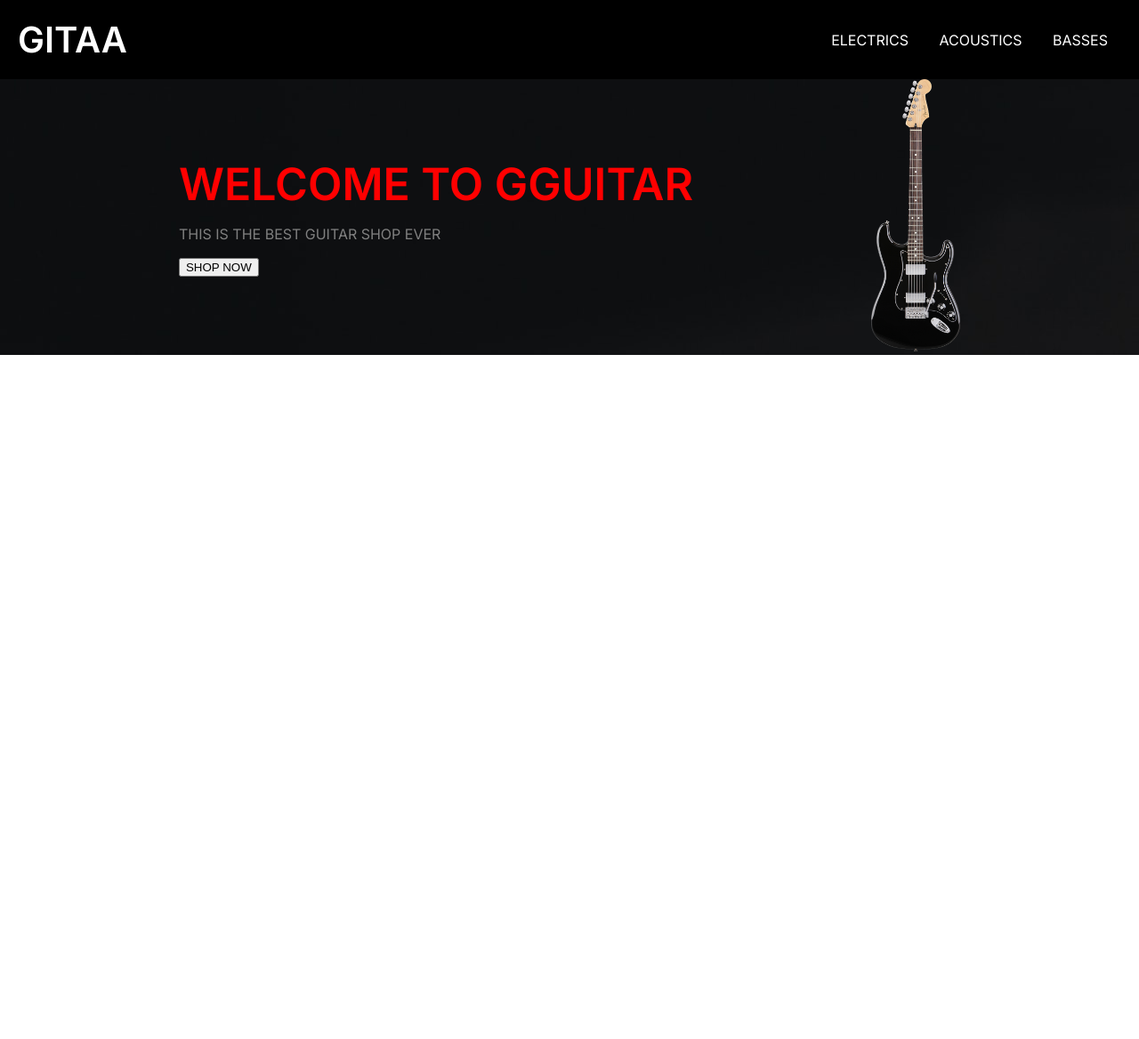
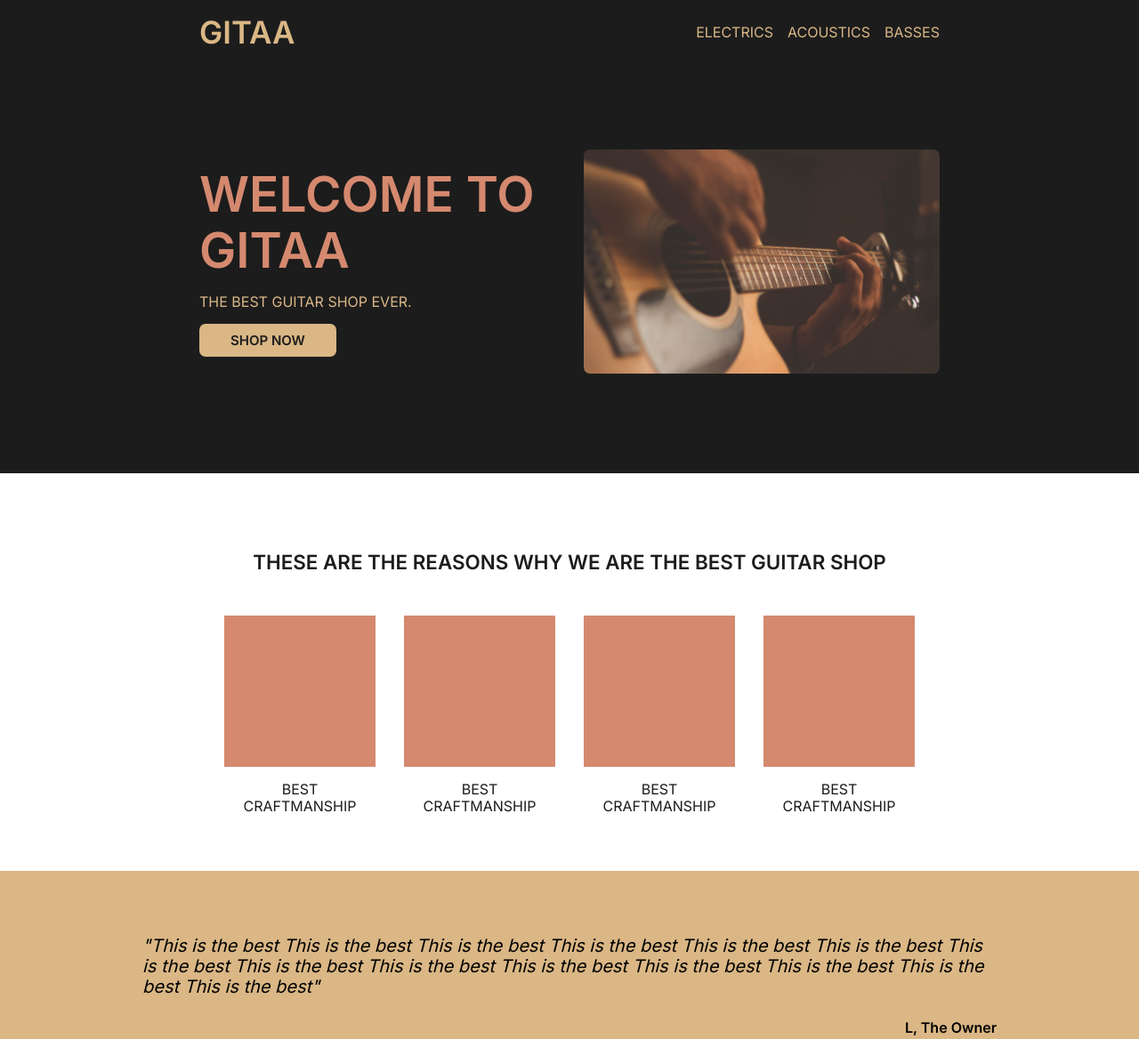
Before and after one commit to Nakasune/practice-landingpage2, a plain HTML site: page index.html in a window 1280 px wide. Shown: the top 1168 px of the page at 89% size. Before the commit the page ends 800 px from the top, so only its background shows below. Drawn offline with nearby package versions, Linux system fonts and the light colour scheme.

Commit message:
done for now

```diff
--- a/index.html
+++ b/index.html
@@ -4,56 +4,89 @@
     <meta charset="UTF-8">
     <meta http-equiv="X-UA-Compatible" content="IE=edge">
     <meta name="viewport" content="width=device-width, initial-scale=1.0">
+    <link rel="stylesheet" href="style.css">
     <link rel="preconnect" href="https://fonts.googleapis.com">
     <link rel="preconnect" href="https://fonts.gstatic.com" crossorigin>
     <link href="https://fonts.googleapis.com/css2?family=Inter:wght@400;600&display=swap" rel="stylesheet">
+    <link rel="stylesheet" href="https://cdnjs.cloudflare.com/ajax/libs/normalize/8.0.1/normalize.min.css" integrity="sha512-NhSC1YmyruXifcj/KFRWoC561YpHpc5Jtzgvbuzx5VozKpWvQ+4nXhPdFgmx8xqexRcpAglTj9sIBWINXa8x5w==" crossorigin="anonymous" referrerpolicy="no-referrer" />
     <title>Gitaa</title>
-    <link rel="stylesheet" href="style.css">
 </head>
 <body>
-    <div class="container">
-
-        <!-- navbar -->
-
-        <nav class="navbar">
-            <div class="logo">
-                <h1>GITAA</h1>
+    <div class="wrapper">
+        <div id="first">
+            <nav>
+                <div id="navLogo">GITAA</div>
+                <ul>
+                    <li>ELECTRICS</li>
+                    <li>ACOUSTICS</li>
+                    <li>BASSES</li>
+                </ul>
+            </nav>
+            <div id="hero">
+                <div id="heroLeft">
+                    <h2>WELCOME TO GITAA</h2>
+                    <p>THE BEST GUITAR SHOP EVER.</p>
+                    <button class="shopNow">SHOP NOW</button>
+                </div>
+                <div id="heroRight">
+                <img src="images/heroguitar.jpg" alt="guitarwall">
+                </div>
             </div>
-
-            <div class="links">
-                <a href="#">ELECTRICS</a>
-                <a href="#">ACOUSTICS</a>
-                <a href="#">BASSES</a>
+        </div>
+    </div>
+    <div class="wrapper">
+        <div class="sectionCenter" id="second">
+            <h3>THESE ARE THE REASONS WHY WE ARE THE BEST GUITAR SHOP</h3>
+            <div id="infoWrapper">
+                <ul class="info">
+                    <li><div class="infoBox" id="box1"></div></li>
+                    <li>BEST CRAFTMANSHIP</li>
+                </ul>
+                <ul class="info">
+                    <li><div class="infoBox" id="box2"></div></li>
+                    <li>BEST CRAFTMANSHIP</li>
+                </ul>
+                <ul class="info">
+                    <li><div class="infoBox" id="box3"></div></li>
+                    <li>BEST CRAFTMANSHIP</li>
+                </ul>
+                <ul class="info">
+                    <li><div class="infoBox" id="box4"></div></li>
+                    <li>BEST CRAFTMANSHIP</li>
+                </ul>
             </div>
-        </nav>
-
-        <!-- main -->
-
-    <div class="main">
-        <div class="leftmain">
-            <h2 class="maintext">
-                WELCOME TO GGUITAR
-            </h2>
-
-            <p>
-                THIS IS THE BEST GUITAR SHOP EVER
-            </p>
-
-            <button>SHOP NOW</button>
         </div>
-
-        <div class="rightmain">
-            <img src="images/guitar.png" alt="guitar">
+    </div>
+    <div class="wrapper" id="thirdWrapper">
+        <div class="sectionCenter" id="third">
+            <h6>
+                <em>
+                    "This is the best This is the best This is the best This is the best This is the best This is the best This is the best This is the best This is the best This is the best This is the best This is the best This is the best This is the best"
+                </em>
+            </h6>
+            <h4>L, The Owner</h4>
+        </div>
+    </div>
+    <div class="wrapper">
+        <div class="sectionCenter" id="fourth">
+            <div id="cta">
+                <div id="cta-left">
+                    <h4>WANT TO HEAR MORE FROM US?</h4>
+                    <p>Then hurry up and sign up.</p>
+                </div>
+                <div>
+                    <a href="js">
+                        <button class="signUp cta">Sign Up</button>
+                    </a>
+                </div>
+            </div>
         </div>
     </div>
 
+    <footer>
+        <p>L - 2022</p>
+    </footer>
 
 
-
-
-
-
-
-    </div>
 </body>
 </html>
--- a/style.css
+++ b/style.css
@@ -1,63 +1,259 @@
+:root {
+    --c-bg-muted: #1C1C1C;
+
+    --c-txt-muted: #DAB785;
+    --c-txt-hover: #D5896F;
+
+    --c-box-muted: #9381FF;
+}
+
+*,
+*::after,
+*::before {
+  box-sizing: border-box;
+}
+
+body,
+html {
+  height: 100%;
+}
+
 body {
+    font-family: 'Inter';
+}
+
+ul {
+    list-style: none;
     margin: 0;
-    font-family: 'Inter', sans-serif;
+    padding: 0;
 }
 
 
-.container {
+#first,
+.sectionCenter {
+    max-width: 1440px;
+}
+
+.wrapper,
+.sectionCenter {
+    display: flex;
+    justify-content: center;
+}
+
+.sectionCenter {
+    flex-direction: column;
+    align-items: center;
+    padding-top: 3rem;
+}
+
+.wrapper:first-of-type {
+    background: var(--c-bg-muted);
+}
+
+#first {
     display: flex;
     flex-direction: column;
+    gap: 7em;
+    padding: 1rem 14rem 7rem;
 }
 
-/* navbar */
-
-.navbar {
-    background-color: black;
+nav {
     display: flex;
     align-items: center;
+    justify-content: space-between;
+    gap: 1rem;
+}
+
+#navLogo {
+    font-size: 35px;
+    font-weight: bold;
+    color: var(--c-txt-muted)
+}
+
+
+nav ul {
+    display: flex;
+    gap: 1rem;
+}
+
+nav ul li {
+    color: var(--c-txt-muted);
+}
+
+nav ul li:hover {
+    color: var(--c-txt-hover);
+}
+
+#hero {
+    display: flex;
+    align-items: center;
+    justify-content: space-between;
+    gap: 2rem;
+}
+
+#heroLeft,
+#heroRight {
+    flex: 1 1 0;
+}
+
+#heroLeft p {
+    color: var(--c-txt-muted);
+}
+
+#heroLeft h2 {
+    color: var(--c-txt-hover);
+    font-size: 55px;
+    font-weight: 600;
+    margin: 0;
+}
+
+#heroRight {
+    display: flex;
+}
+
+#heroRight img {
+    flex: 1;
+    object-fit: cover;
+    max-height: calc(300px - 3rem);
+    border-radius: 7px;
+}
+
+.shopNow {
+    font-size: 15px;
+    padding-inline: 2rem;
+    padding-block: 7px;
+    border-radius: 7px;
+    font-weight: bold;
+    background-color: var(--c-txt-muted);
+    color: var(--c-bg-muted);
+    outline: none;
+    border: 3px solid var(--c-txt-muted)
+}
+
+
+#second {
+    padding: 4rem 0;
+}
+
+#second h3{
+    color: var(--c-bg-muted);
+    margin-bottom: 3rem;
+    font-size: 1.4rem;
+    /* text-align: center; */
+}
+
+#infoWrapper {
+    display: flex;
+    gap: 2rem;
+}
+
+.info li {
+    color: var(--c-bg-muted)
+}
+
+.infoBox {
+    width: 170px;
+    height: 170px;
+}
+
+.info {
+    gap: 16px;
+    display: flex;
+    flex-direction: column;
+    align-items: center;
+    max-width: 170px;
+    text-align: center;
+}
+
+#box1 {
+    background-color: var(--c-txt-hover)
+}
+
+#box2 {
+    background-color: var(--c-txt-hover)
+}
+
+#box3 {
+    background-color: var(--c-txt-hover)
+}
+
+#box4 {
+    background-color: var(--c-txt-hover)
+}
+
+#thirdWrapper {
+    background: var(--c-txt-muted);
+}
+
+#third {
+    padding: 3rem 10rem;
+
+}
+
+#third em {
+    margin-bottom: 0;
+    font-size: 20px;
+    font-weight: 400;
+}
+
+#third h4 {
+    margin: 0;
+    align-self: flex-end;
+}
+
+#fourth {
+    padding-inline: 14rem;
+}
+
+#cta {
+    display: flex;
+    justify-content: space-between;
+    align-items: center;
+    width: 100%;
+    flex: 1;
+    gap: 2em;
+
+    padding: 3rem 10rem;
+    margin-bottom: 3rem;
+
+    background-color: var(--c-box-muted);
+}
+
+#cta h4 {
+    margin: 0;
+}
+
+#cta p {
+    margin: 0;
+}
+
+#cta-left {
+    display: flex;
+    flex-direction: column;
+    justify-content: center;
+    gap: 5px;
+}
+
+.signUp.cta {
+    padding-inline: 2rem;
+    padding-block: 10px;
+    outline: none;
+    background-color: var(--c-txt-muted);
+    color: var(--c-bg-muted);
+    border: 2px solid var(--c-txt-muted);
+    border-radius: 10px;
+}
+
+footer {
+    display: flex;
+    color: var(--c-bg-muted);
+    justify-content: center;
+    align-items: center;
+    background-color: var(--c-bg-muted);
     padding: 20px;
 }
 
-.navbar h1 {
-    color: white;
-    margin: 0;
-    font-size: 40px;
+footer p {
+    color: var(--c-txt-muted);
+    font-size: 1.3em;
 }
-
-.navbar .links {
-    margin-left: auto;
-}
-
-
-.navbar a {
-    text-decoration: none;
-    color: white;
-    padding: 15px;
-}
-
-/* main */
-
-.main {
-    display: flex;
-    align-items: center;
-    justify-content: center;
-    gap: 200px;
-    /* background-color: black; */
-    background-image: url('../images/guitarwall.jpg');
-
-}
-
-.leftmain h2 {
-    color: red;
-    font-size: 50px;
-    margin: 0;
-}
-
-.leftmain p {
-    color: gray;
-}
-
-.rightmain img{
-    width: 100px;
-    height: ;
-}
```
Also changed, not shown: images/guitarwall.jpg (deleted), images/heroguitar.jpg (added), 2 other files.
